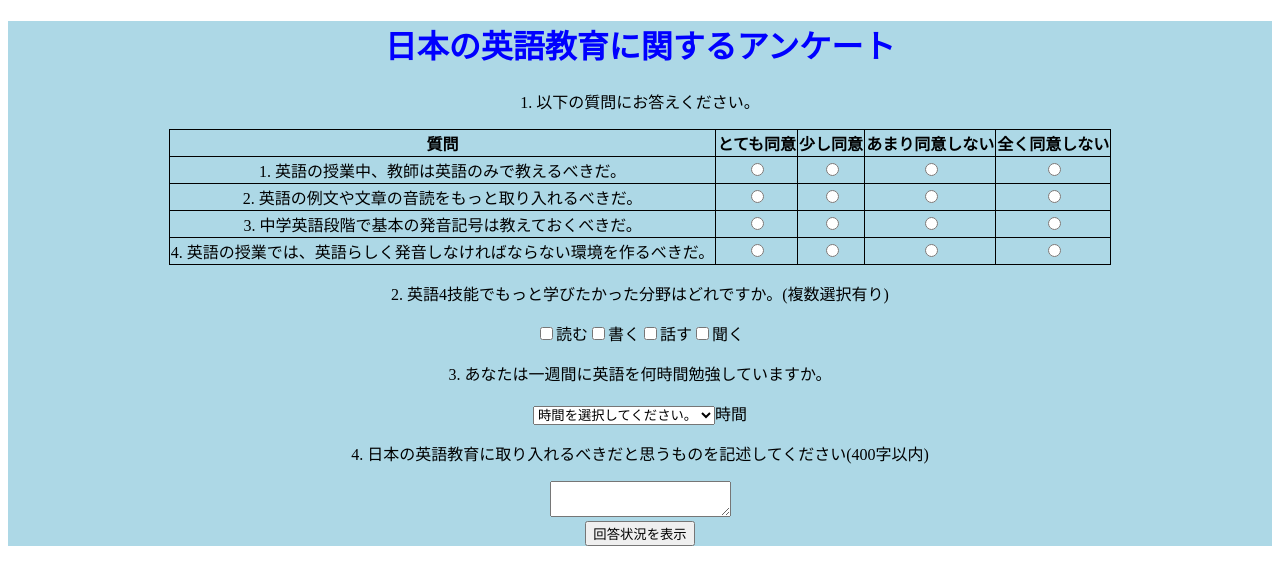
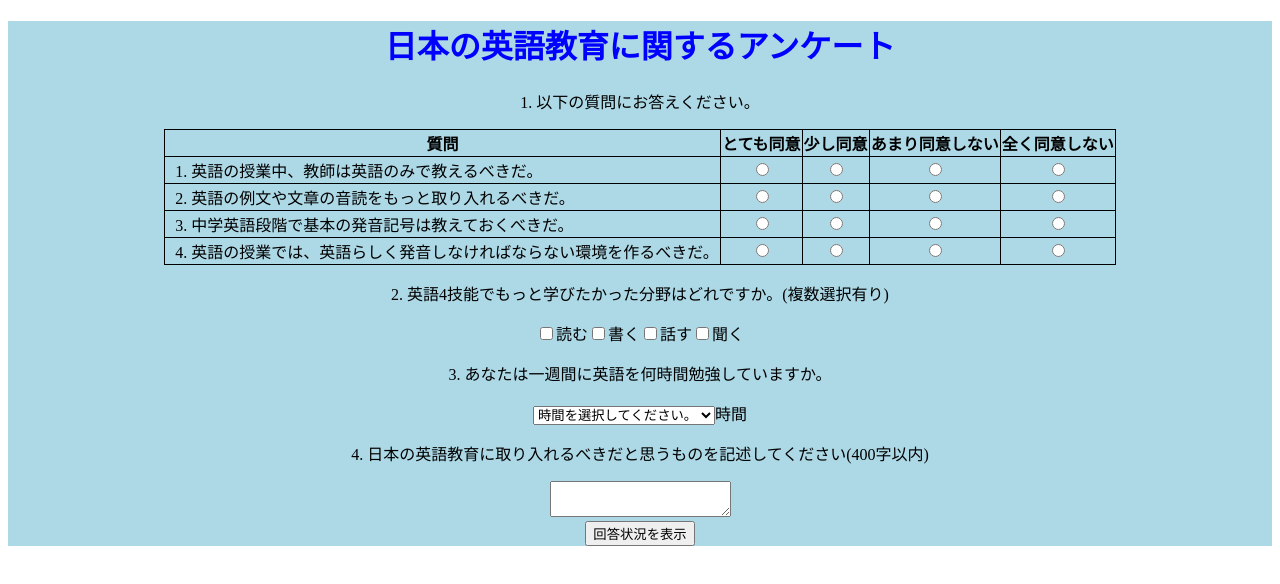
Before and after one commit to shun1121/documents-questionnaire, a React app: page / in a window 1280 px wide. Shown: the top 584 px of the page. Built offline with nearby package versions, Linux system fonts and the light colour scheme.

Commit message:
added validation for text length

```diff
--- a/src/App.scss
+++ b/src/App.scss
@@ -15,18 +15,28 @@ h1 {
   background-color: rgba(0,0,0,0.5);
 
   display: flex;
-  align-items: center;
-  justify-content: center;
+  // align-items: center;
+  // justify-content: center;
   overflow-y: scroll;
   overflow: auto;
 }
+.questionTtl {
+  padding-left: 10px;
+  text-align: left;
+}
 .content {
-  z-index:2;
-  margin: 0px auto;
-  height: auto;
+  // z-index:2;
+  // margin: 0px auto;
+  // height: 80%;
+  // width: 80%;
+  // padding: 1em;
+  // background:#fff;
+  // display: flex;
+  justify-content: center;
   width: 80%;
-  padding: 1em;
-  background:#fff;
+  background-color: white;
+  margin: auto;
+  padding: 10px;
 }
 .resultWrapper {
   display: flex;
--- a/src/App.tsx
+++ b/src/App.tsx
@@ -68,15 +68,22 @@ const App: VFC = () => {
       </form>
       {confirm ? (
         <div id="overlay">
-          <Confirm />
+          {text.length <= 400 ? (
+            <Confirm />
+          ) : (
+            <Confirm excess />
+          )}
         </div>
       ) : (
-      <></>)}
+        <></>
+      )}
       {flg ? (
         <div id="overlay">
           <Error />
         </div>
-      ) : <></>}
+      ) : (
+        <></>
+      )}
     </div>
   )
 }
--- a/src/components/confirm.tsx
+++ b/src/components/confirm.tsx
@@ -11,8 +11,11 @@ import {
   storedText,
 } from "../features/questionnaire/questionnaireSlice"
 
+type PropTypes = {
+  excess?: boolean;
+}
 
-const Confirm: VFC = () => {
+const Confirm: VFC<PropTypes> = ({ excess }) => {
   const dispatch = useDispatch()
   const answer1 = useSelector(result1)
   const answer2 = useSelector(result2)
@@ -27,6 +30,13 @@ const Confirm: VFC = () => {
   }
 
   return (
+    <>
+      {excess ? (
+        <div className="content">
+          <div>400字以内で記述してください。</div>
+          <div><button onClick={confirmClose}>閉じる</button></div>
+        </div>
+      ) : (
         <div className="content">
           <div className="resultWrapper">
             <p className="question">教師は英語のみで教えるべきだ。 :</p>
@@ -58,6 +68,8 @@ const Confirm: VFC = () => {
           </div>
           <div><button onClick={confirmClose}>閉じる</button></div>
         </div>
+      )}
+    </>
   )
 }
 
--- a/src/components/tableSelect.tsx
+++ b/src/components/tableSelect.tsx
@@ -41,28 +41,28 @@ const TableSelect: VFC = () => {
         </thead>
         <tbody>
           <tr className="1">
-            <td style={{ border: "1px black solid" }}><span>1. </span>英語の授業中、教師は英語のみで教えるべきだ。</td>
+            <td className="questionTtl" style={{ border: "1px black solid" }}><span>1. </span>英語の授業中、教師は英語のみで教えるべきだ。</td>
             <td style={{ border: "1px black solid" }}><input type="radio" name="q1" value="とても同意" onChange={handleInputChange} /></td>
             <td style={{ border: "1px black solid" }}><input type="radio" name="q1" value="少し同意" onChange={handleInputChange} /></td>
             <td style={{ border: "1px black solid" }}><input type="radio" name="q1" value="あまり同意しない" onChange={handleInputChange} /></td>
             <td style={{ border: "1px black solid" }}><input type="radio" name="q1" value="全く同意しない" onChange={handleInputChange} /></td>
           </tr>
           <tr className="2">
-            <td style={{ border: "1px black solid" }}><span>2. </span>英語の例文や文章の音読をもっと取り入れるべきだ。</td>
+            <td className="questionTtl" style={{ border: "1px black solid" }}><span>2. </span>英語の例文や文章の音読をもっと取り入れるべきだ。</td>
             <td style={{ border: "1px black solid" }}><input type="radio" name="q2" value="とても同意" onChange={handleInputChange} /></td>
             <td style={{ border: "1px black solid" }}><input type="radio" name="q2" value="少し同意" onChange={handleInputChange} /></td>
             <td style={{ border: "1px black solid" }}><input type="radio" name="q2" value="あまり同意しない" onChange={handleInputChange} /></td>
             <td style={{ border: "1px black solid" }}><input type="radio" name="q2" value="全く同意しない" onChange={handleInputChange} /></td>
           </tr>
           <tr className="3">
-            <td style={{ border: "1px black solid" }}><span>3. </span>中学英語段階で基本の発音記号は教えておくべきだ。</td>
+            <td className="questionTtl" style={{ border: "1px black solid" }}><span>3. </span>中学英語段階で基本の発音記号は教えておくべきだ。</td>
             <td style={{ border: "1px black solid" }}><input type="radio" name="q3" value="とても同意" onChange={handleInputChange} /></td>
             <td style={{ border: "1px black solid" }}><input type="radio" name="q3" value="少し同意" onChange={handleInputChange} /></td>
             <td style={{ border: "1px black solid" }}><input type="radio" name="q3" value="あまり同意しない" onChange={handleInputChange} /></td>
             <td style={{ border: "1px black solid" }}><input type="radio" name="q3" value="全く同意しない" onChange={handleInputChange} /></td>
           </tr>
           <tr className="4">
-            <td style={{ border: "1px black solid" }}><span>4. </span>英語の授業では、英語らしく発音しなければならない環境を作るべきだ。</td>
+            <td className="questionTtl" style={{ border: "1px black solid" }}><span>4. </span>英語の授業では、英語らしく発音しなければならない環境を作るべきだ。</td>
             <td style={{ border: "1px black solid" }}><input type="radio" name="q4" value="とても同意" onChange={handleInputChange} /></td>
             <td style={{ border: "1px black solid" }}><input type="radio" name="q4" value="少し同意" onChange={handleInputChange} /></td>
             <td style={{ border: "1px black solid" }}><input type="radio" name="q4" value="あまり同意しない" onChange={handleInputChange} /></td>
```
Lines whose indentation alone changed are shown as unchanged.
